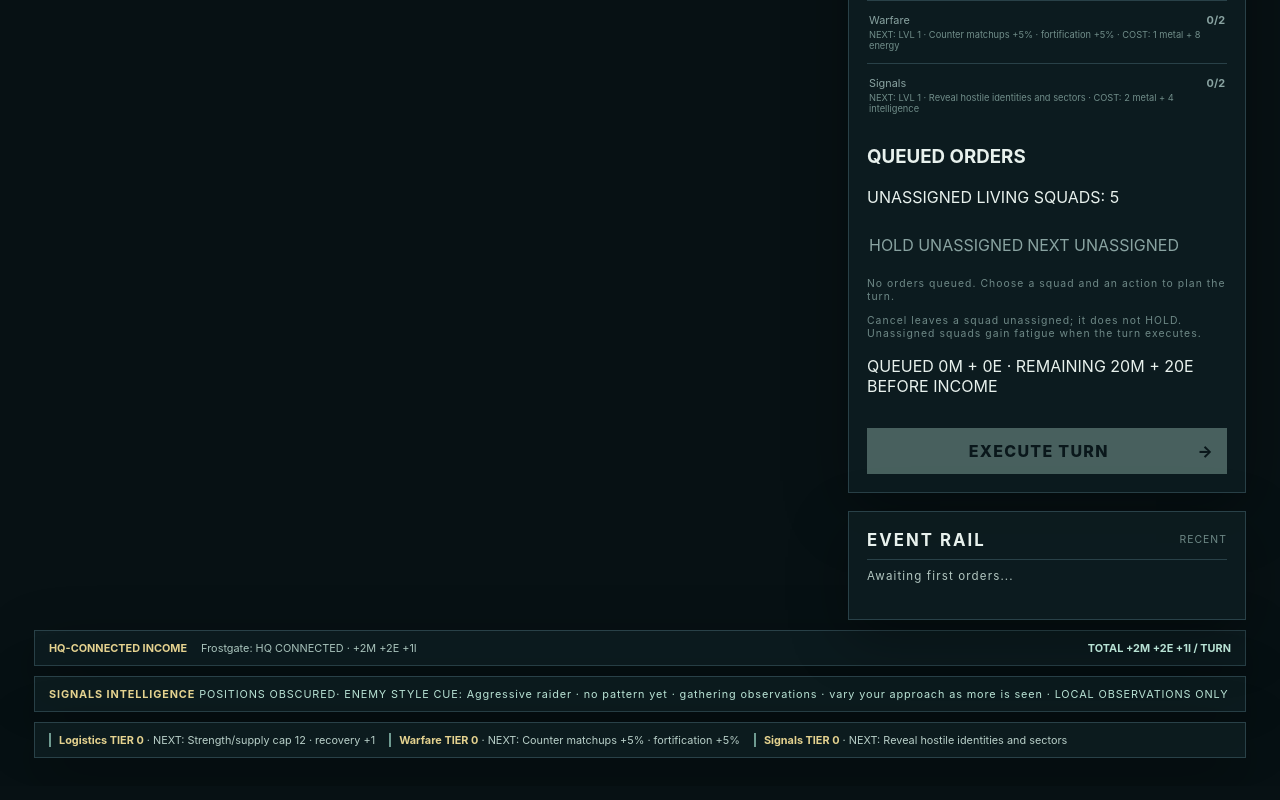
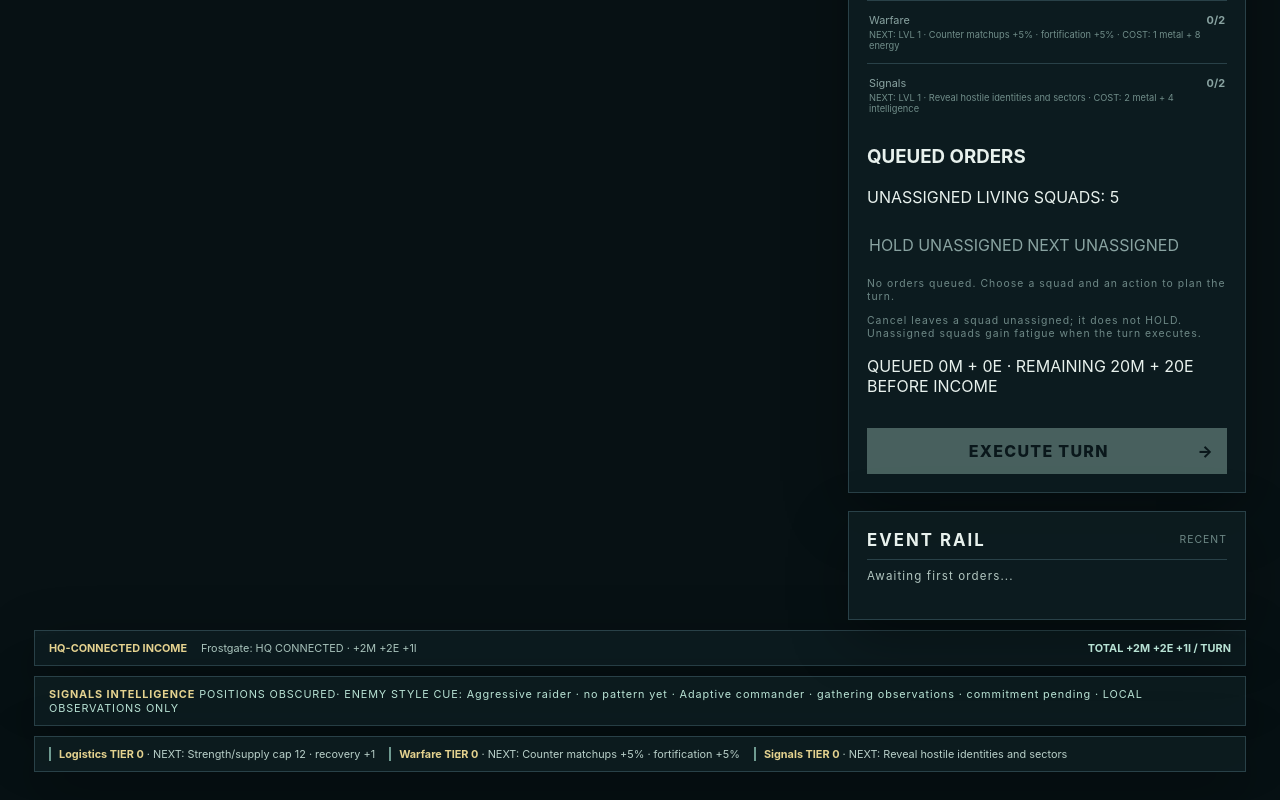
Before and after one commit to mostly-controlled/rimeward, a React (Vite) app: page / in a window 1280 px wide. Shown: the part 2082-2882 px from the top of the page. Built offline with nearby package versions, Linux system fonts and the light colour scheme.

Commit message:
Fix observation feedback suffix semantics

```diff
--- a/src/game/simulation.ts
+++ b/src/game/simulation.ts
@@ -248,17 +248,25 @@ const adaptiveObservationName = (state: GameState, id: SectorId): string =>
 
 export const adaptiveObservationFeedback = (state: GameState): string => {
   const observed = recentAdaptiveBuckets(state).filter((bucket) => bucket.observations.length > 0);
-  if (observed.length < 2) return "gathering observations · vary your approach as more is seen";
+  const style = adaptiveStyle(state);
+  const styleName = style === "AGGRESSIVE" ? "Aggressive raider" : style === "DEFENSIVE" ? "Defensive planner" : "Adaptive commander";
+  if (observed.length < 2)
+    return `${styleName} · gathering observations · ${style === "UNSET" ? "commitment pending" : "early commitment"}`;
   const committed = observed.map(committedObservation);
   const latest = committed.at(-1)!;
   const previous = committed.slice(0, -1);
-  const sameClass = previous.every((observation) => observation.class === latest.class);
+  const previousLatest = previous.at(-1)!;
+  const sameClass = previousLatest.class === latest.class;
   const latestCorridor = observationCorridor(latest);
-  const sameCorridor = previous.every((observation) => observationCorridor(observation) === latestCorridor);
-  if (sameClass) return `repeated observed class: ${latest.class} · vary your approach`;
-  if (sameCorridor)
-    return `repeated observed corridor: ${adaptiveObservationName(state, latest.from)} → ${adaptiveObservationName(state, observationDestination(latest))} · vary your approach`;
-  return `pattern broken after ${adaptiveObservationName(state, latest.from)} → ${adaptiveObservationName(state, observationDestination(latest))} · vary your approach`;
+  const sameCorridor = observationCorridor(previousLatest) === latestCorridor;
+  const priorClassRepeat = previous.length >= 2 && previous.at(-2)!.class === previousLatest.class;
+  const priorCorridorRepeat = previous.length >= 2 && observationCorridor(previous.at(-2)!) === observationCorridor(previousLatest);
+  const route = `${adaptiveObservationName(state, latest.from)} → ${adaptiveObservationName(state, observationDestination(latest))}`;
+  const stage = style === "UNSET" ? "commitment pending" : "committed";
+  if (sameClass) return `${styleName} · repeated observed class: ${latest.class} · ${stage}`;
+  if (sameCorridor) return `${styleName} · repeated observed corridor: ${route} · ${stage}`;
+  if (priorClassRepeat || priorCorridorRepeat) return `${styleName} · pattern broken at ${route} · ${stage}`;
+  return `${styleName} · mixed observations at ${route} · ${stage}`;
 };
 
 type AdaptiveStyle = "AGGRESSIVE" | "DEFENSIVE" | "UNSET";
```
Also changed, not shown: 2 other files (tests, documents, lock files or other folders).
